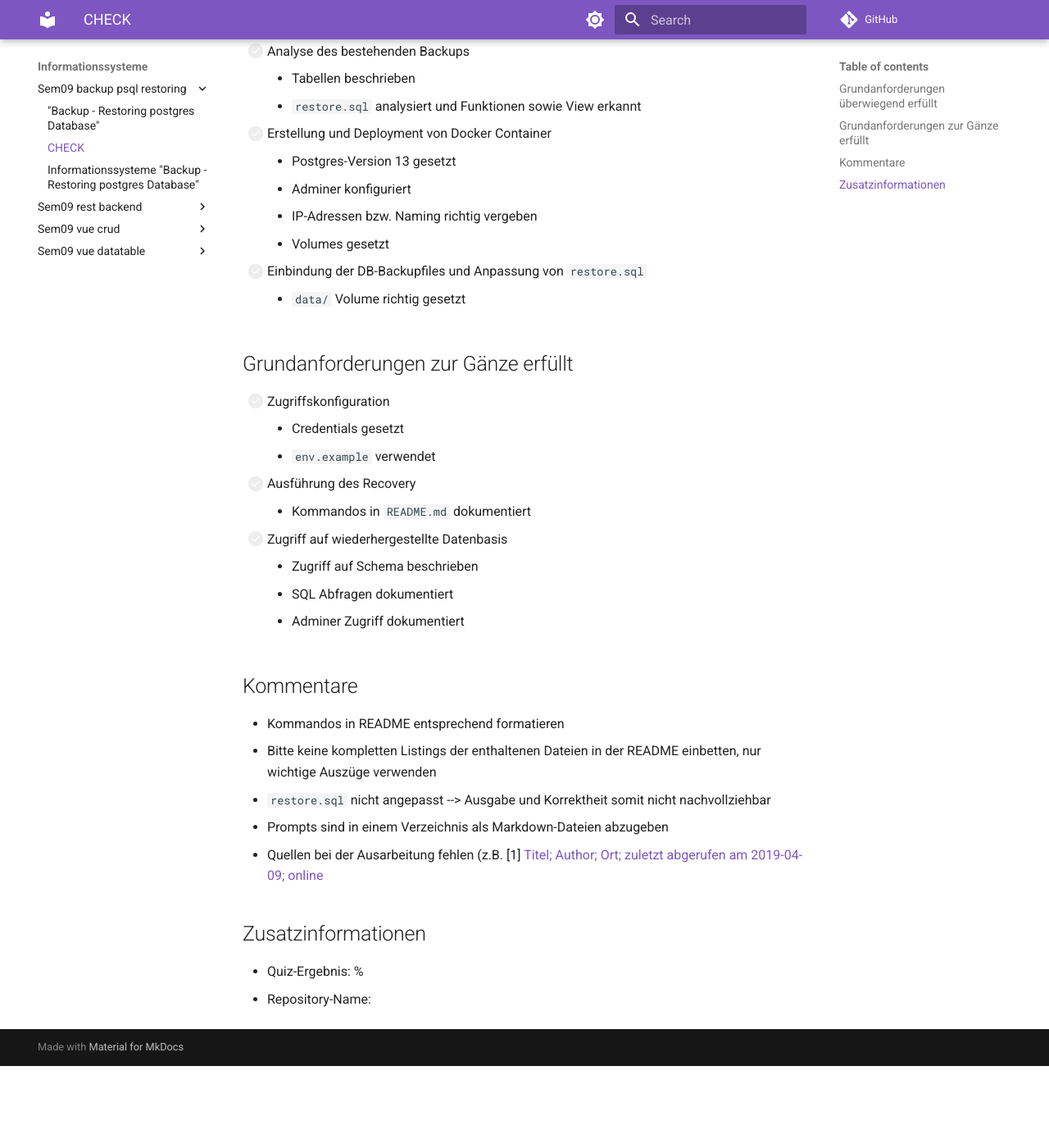
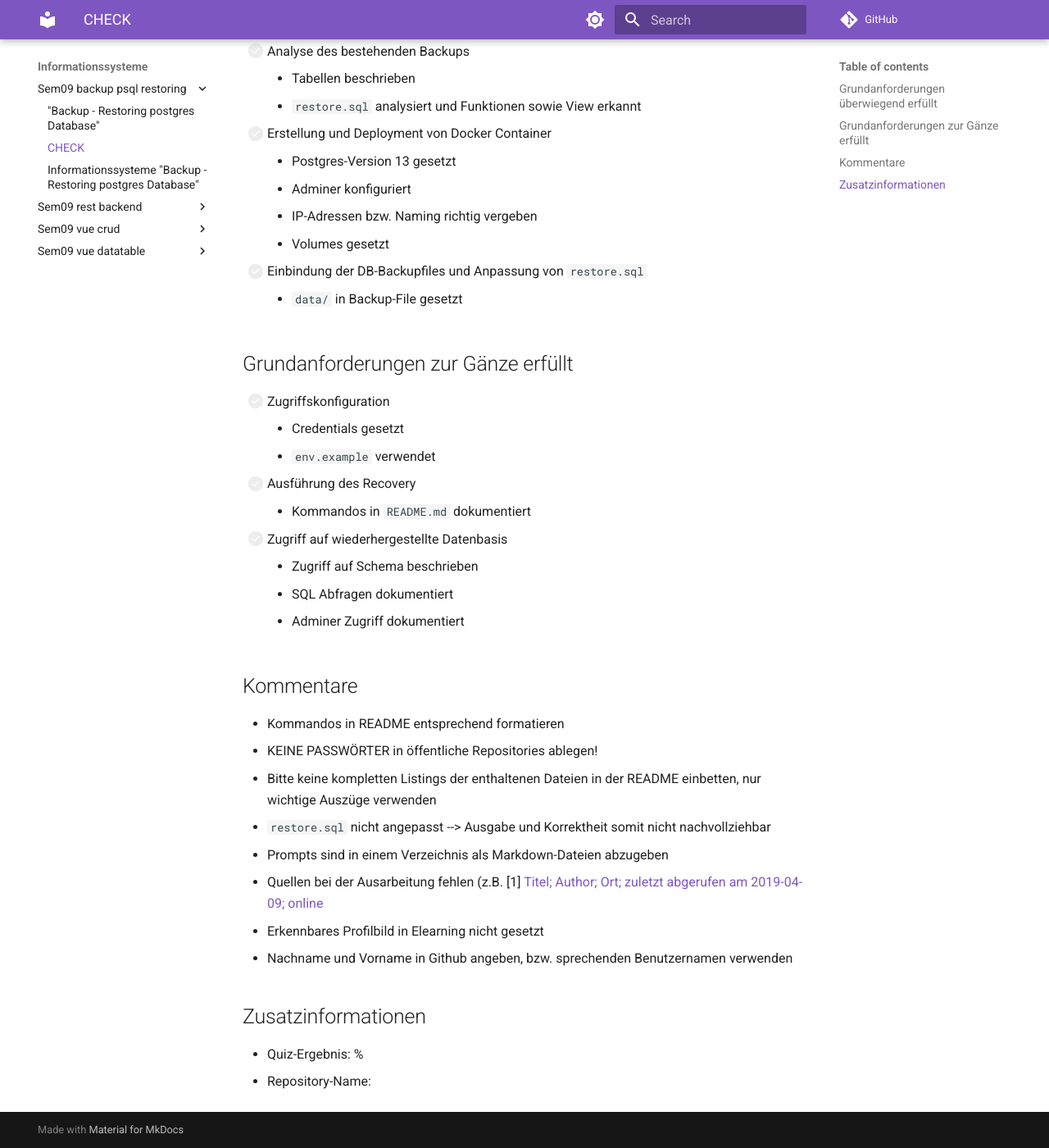
Before and after one commit to TGM-HIT/insy-exercises, an MkDocs documentation site: the page built from docs/informationssysteme_/sem09_backup_psql_restoring/CHECK.md, in a window 1280 px wide and 1400 px high, scrolled down 229 px. Shown: the whole window at 82% size. Built offline with MkDocs 1.6.1 and Material for MkDocs 9.7.7, drawn with Linux system fonts in a browser that asks for light colours; comment, search, counter and statistics services are not loaded; before the commit the page ends 1529 px from its top, so only the background shows below that.

Commit message:
new comments added

```diff
--- a/docs/informationssysteme_/sem09_backup_psql_restoring/CHECK.md
+++ b/docs/informationssysteme_/sem09_backup_psql_restoring/CHECK.md
@@ -8,7 +8,7 @@
     + IP-Adressen bzw. Naming richtig vergeben
     + Volumes gesetzt
 - [ ] Einbindung der DB-Backupfiles und Anpassung von `restore.sql`
-    + `data/` Volume richtig gesetzt
+    + `data/` in Backup-File gesetzt
 
 ## Grundanforderungen zur Gänze erfüllt
 - [ ] Zugriffskonfiguration
@@ -23,10 +23,13 @@
 
 ## Kommentare
 * Kommandos in README entsprechend formatieren
+* KEINE PASSWÖRTER in öffentliche Repositories ablegen!
 * Bitte keine kompletten Listings der enthaltenen Dateien in der README einbetten, nur wichtige Auszüge verwenden
 * `restore.sql` nicht angepasst --> Ausgabe und Korrektheit somit nicht nachvollziehbar
 * Prompts sind in einem Verzeichnis als Markdown-Dateien abzugeben
 * Quellen bei der Ausarbeitung fehlen (z.B. [1] [Titel; Author; Ort; zuletzt abgerufen am 2019-04-09; online](http://link)
+* Erkennbares Profilbild in Elearning nicht gesetzt
+* Nachname und Vorname in Github angeben, bzw. sprechenden Benutzernamen verwenden
 
 ## Zusatzinformationen
 * Quiz-Ergebnis: %
```
